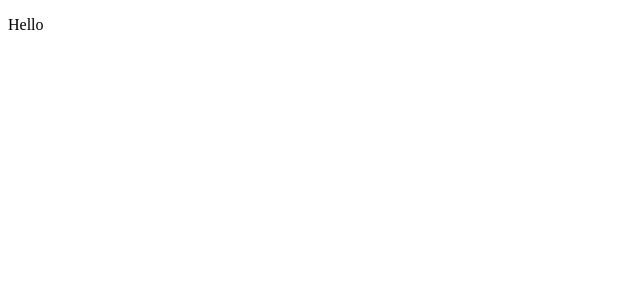
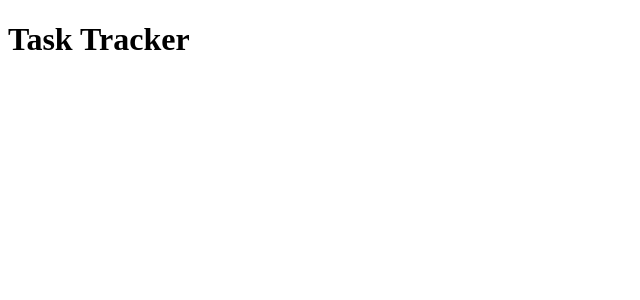
Before and after one commit to JasonHensley1989/react-practice-advanced, a React (Create React App) app in the folder react-todo-advanced/: page / in a window 1280 px wide. Shown: the top 300 px of the page, without its empty margins (0-640 px from the left). Built offline with nearby package versions, Linux system fonts and the light colour scheme.

Commit message:
react components

```diff
--- a/react-todo-advanced/src/App.css
+++ /dev/null
@@ -1,38 +0,0 @@
-.App {
-  text-align: center;
-}
-
-.App-logo {
-  height: 40vmin;
-  pointer-events: none;
-}
-
-@media (prefers-reduced-motion: no-preference) {
-  .App-logo {
-    animation: App-logo-spin infinite 20s linear;
-  }
-}
-
-.App-header {
-  background-color: #282c34;
-  min-height: 100vh;
-  display: flex;
-  flex-direction: column;
-  align-items: center;
-  justify-content: center;
-  font-size: calc(10px + 2vmin);
-  color: white;
-}
-
-.App-link {
-  color: #61dafb;
-}
-
-@keyframes App-logo-spin {
-  from {
-    transform: rotate(0deg);
-  }
-  to {
-    transform: rotate(360deg);
-  }
-}
--- a/react-todo-advanced/src/App.js
+++ b/react-todo-advanced/src/App.js
@@ -1,9 +1,11 @@
+import Header from "./components/Header";
 
 function App() {
+  const name = true;
   return (
-    <div className="App">
-      <p>Hello</p>
-    </div>
+      <div className="container">
+          <Header />
+      </div>
   );
 }
 
--- /dev/null
+++ b/react-todo-advanced/src/components/Header.js
@@ -0,0 +1,9 @@
+const Header = () => {
+  return (
+   <header>
+        <h1>Task Tracker</h1>
+   </header>
+  )
+}
+
+export default Header
--- a/react-todo-advanced/src/index.js
+++ b/react-todo-advanced/src/index.js
@@ -1,6 +1,7 @@
 import React from 'react';
 import ReactDOM from 'react-dom/client';
 import App from './App';
+
 
 
 const root = ReactDOM.createRoot(document.getElementById('root'));
```
